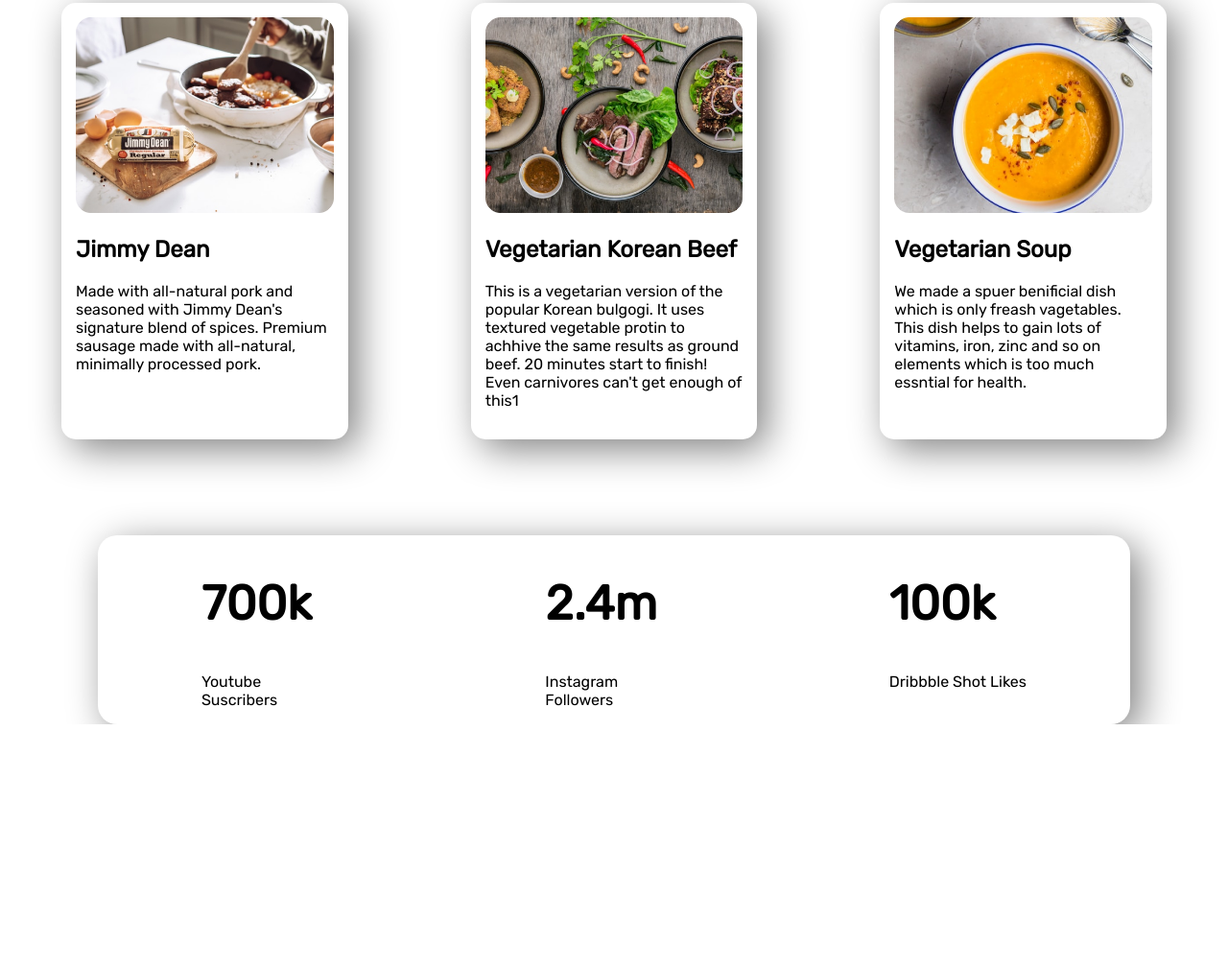
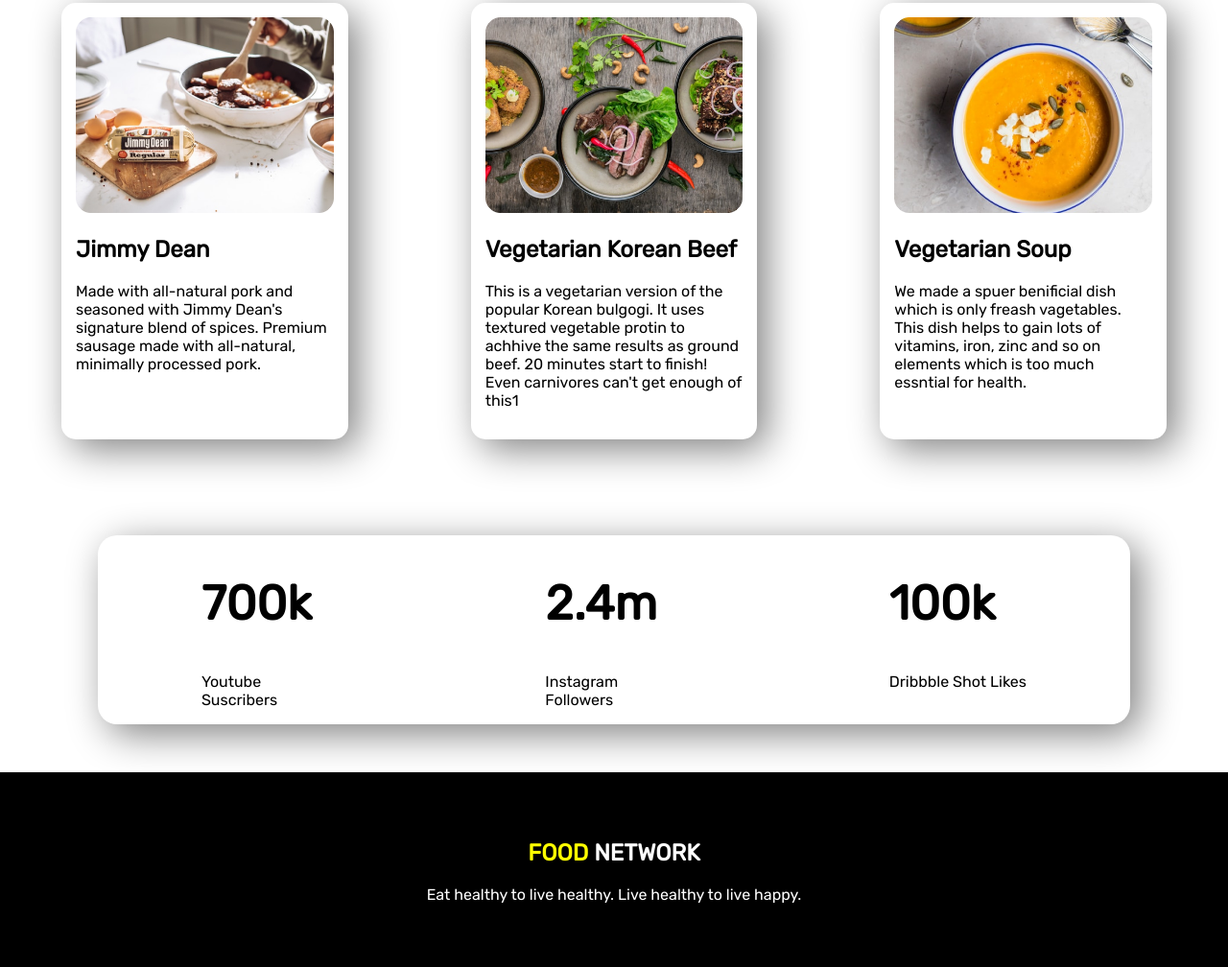
Before and after one commit to mrdel56/food-network, a plain HTML site: page index.html in a window 1280 px wide. Shown: the part 1640-2648 px from the top of the page at 96% size. Before the commit the page ends 2395 px from the top, so only its background shows below. Drawn offline with Linux system fonts and the light colour scheme.

Commit message:
footer added

```diff
--- a/index.html
+++ b/index.html
@@ -114,6 +114,25 @@
         </div>
 
     </section>
+    <section>
+        <footer>
+            <div class="footer-edit">
+                <h2>
+                    <span class="yellow">FOOD</span><span class="white"> NETWORK</span>
+                </h2>
+                <p>
+                    <span id="white">
+                        Eat healthy to live healthy. Live healthy to live happy.
+                    </span>
+
+                </p>
+
+            </div>
+        </footer>
+
+
+
+    </section>
 
 
 
--- a/style.css
+++ b/style.css
@@ -78,3 +78,20 @@
     border-radius: 20px;
 
 }
+.yellow{
+    color: yellow;
+}
+.white{
+    color: white;
+}
+#white{
+    color: white;
+}
+footer div{
+    text-align: center;
+    background-color: black;
+}
+.footer-edit{
+    padding: 50px 0px;
+    margin-top: 50px;
+}
```
